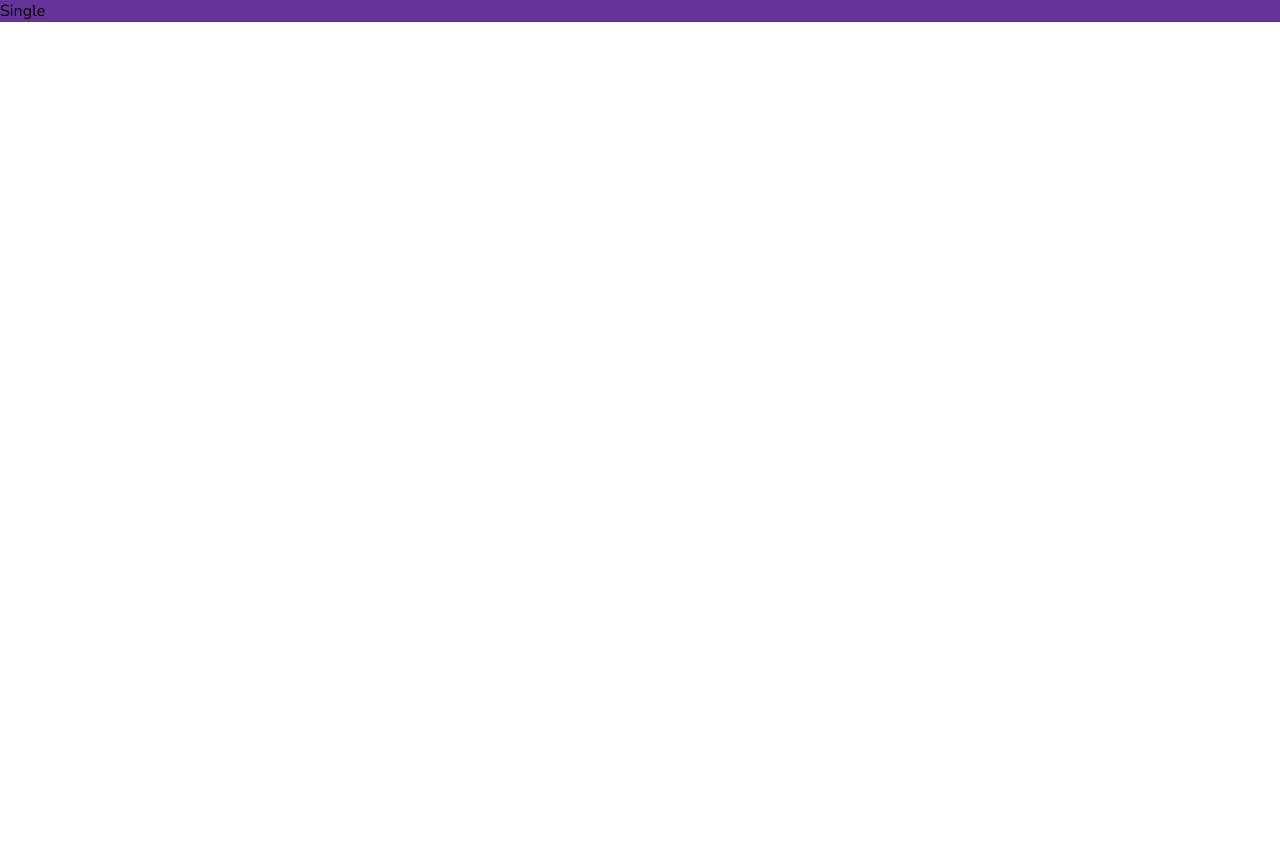
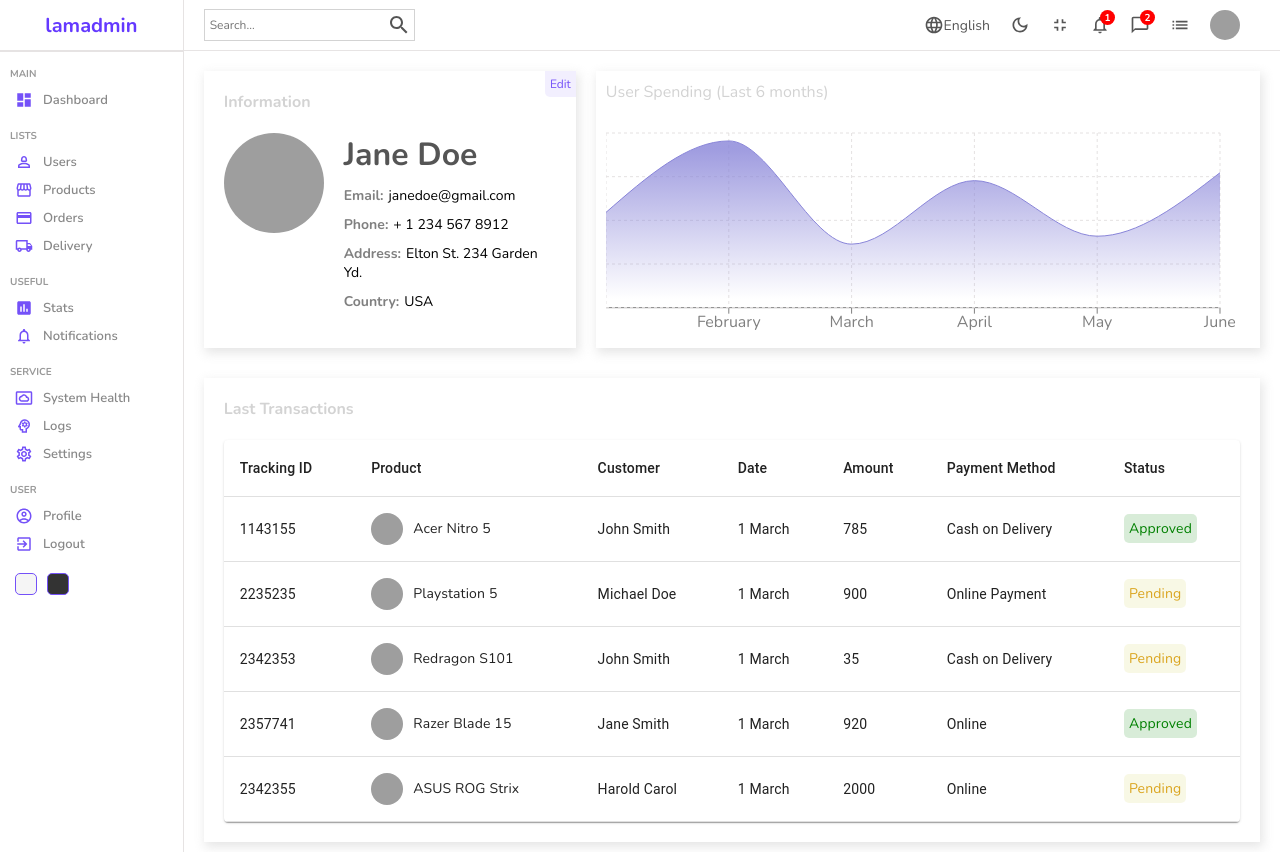
Before and after one commit to Matt-LaRochelle/react-admin, a React (Create React App) app: page /users/1 in a window 1280 px wide. Before the commit the page ends 800 px from the top, so only its background shows below. Built offline with nearby package versions, Linux system fonts and the light colour scheme; grey boxes are pictures that could not be loaded.

Commit message:
single page complete

```diff
--- a/src/components/chart/Chart.jsx
+++ b/src/components/chart/Chart.jsx
@@ -1,7 +1,12 @@
 import "./chart.scss"
-import { AreaChart, Area, XAxis, YAxis, CartesianGrid, Tooltip, ResponsiveContainer } from 'recharts';
-
-
+import {
+    AreaChart,
+    Area,
+    XAxis,
+    CartesianGrid,
+    Tooltip,
+    ResponsiveContainer
+} from 'recharts';
 
 const data = [
     { name: "January", Total: 1200 },
@@ -14,11 +19,11 @@ const data = [
 
 
 
-const Chart = () => {
+const Chart = ({aspect, title}) => {
     return (
         <div className="chart">
-            <div className="title">Last 6 Months (Revenue)</div>
-            <ResponsiveContainer width="100%" aspect={2 / 1}>
+            <div className="title">{title}</div>
+            <ResponsiveContainer width="100%" aspect={aspect}>
                 <AreaChart width={730} height={250} data={data}
                     margin={{ top: 10, right: 30, left: 0, bottom: 0 }}>
                     <defs>
--- a/src/pages/home/Home.jsx
+++ b/src/pages/home/Home.jsx
@@ -21,7 +21,7 @@ const Home = () => {
                 </div>
                 <div className="charts">
                     <Featured />
-                    <Chart />
+                    <Chart aspect={2 / 1} title="Last 6 Months (Revenue)" />
                 </div>
                 <div className="listContainer">
                     <div className="listTitle">Latest Transactions</div>
--- a/src/pages/single/Single.jsx
+++ b/src/pages/single/Single.jsx
@@ -1,9 +1,55 @@
 import './single.scss'
+import Sidebar from '../../components/sidebar/Sidebar'
+import Navbar from '../../components/navbar/Navbar'
+import Chart from '../../components/chart/Chart'
+import List from '../../components/table/Table'
 
 const Single = () => {
     return (
         <div className="single">
-            Single
+            <Sidebar />
+            <div className='singleContainer'>
+                <Navbar />
+                <div className='top'>
+                    <div className='left'>
+                        <div className='editButton'>Edit</div>
+                        <h1 className='title'>Information</h1>
+                        <div className='item'>
+                            <img
+                                src="https://images.pexels.com/photos/733872/pexels-photo-733872.jpeg?auto=compress&cs=tinysrgb&dpr=3&h=750&w=1260"
+                                alt=""
+                                className='itemImg'
+                            />
+                            <div className='details'>
+                                <h1 className='itemTitle'>Jane Doe</h1>
+                                <div className='detailItem'>
+                                    <span className='itemKey'>Email:</span>
+                                    <span className='itemValue'>janedoe@gmail.com</span>
+                                </div>
+                                <div className='detailItem'>
+                                    <span className='itemKey'>Phone:</span>
+                                    <span className='itemValue'>+ 1 234 567 8912</span>
+                                </div>
+                                <div className='detailItem'>
+                                    <span className='itemKey'>Address:</span>
+                                    <span className='itemValue'>Elton St. 234 Garden Yd.</span>
+                                </div>
+                                <div className='detailItem'>
+                                    <span className='itemKey'>Country:</span>
+                                    <span className='itemValue'>USA</span>
+                                </div>
+                            </div>
+                        </div>
+                    </div>
+                    <div className='right'>
+                        <Chart aspect={3/1} title="User Spending (Last 6 months)" />
+                    </div>
+                </div>
+                <div className='bottom'>
+                    <h1 className='title'>Last Transactions</h1>
+                    <List />
+                </div>
+            </div>
         </div>
     )
 }
--- a/src/pages/single/single.scss
+++ b/src/pages/single/single.scss
@@ -1,6 +1,85 @@
 .single {
-    background-color: rebeccapurple;
-    .title {
-        color: white;
+    display: flex;
+    width: 100%;
+
+    .singleContainer {
+        flex: 6;
+
+        .top {
+            padding: 20px;
+            display: flex;
+            gap: 20px;
+
+            .left {
+                flex: 1;
+                -webkit-box-shadow: 2px 4px 10px 1px rgba(0, 0, 0, .47);
+                box-shadow: 2px 4px 10px 1px rgba(201, 201, 201, .47);
+                padding: 20px;
+                position: relative;
+
+                .editButton {
+                    position: absolute;
+                    top: 0;
+                    right: 0;
+                    padding: 5px;
+                    font-size: 12px;
+                    color: #7451f8;
+                    background-color: #7551f818;
+                    cursor: pointer;
+                    border-radius: 0 0 0 5px;
+                }
+
+                .item {
+                    display: flex;
+                    gap: 20px;
+
+                    .itemImg{
+                        width: 100px;
+                        height: 100px;
+                        border-radius: 50%;
+                        object-fit: cover;
+                    }
+
+                    .details {
+                        .itemTitle {
+                            margin-bottom: 10px;
+                            color: #555;
+                        }
+
+                        .detailItem {
+                            margin-bottom: 10px;
+                            font-size: 14px;
+
+                            .itemKey {
+                                font-weight: bold;
+                                color: gray;
+                                margin-right: 5px;
+                            }
+
+                            .itemValue {
+                                font-weight: 300;
+                            }
+                        }
+                    }
+                }
+            }
+
+            .right {
+                flex: 2;
+            }
+        }
+
+        .bottom {
+            -webkit-box-shadow: 2px 4px 10px 1px rgba(0, 0, 0, .47);
+            box-shadow: 2px 4px 10px 1px rgba(201, 201, 201, .47);
+            padding: 20px;
+            margin: 10px 20px;
+        }
+
+        .title {
+            font-size: 16px;
+            color: lightgray;
+            margin-bottom: 20px;
+        }
     }
 }
```
